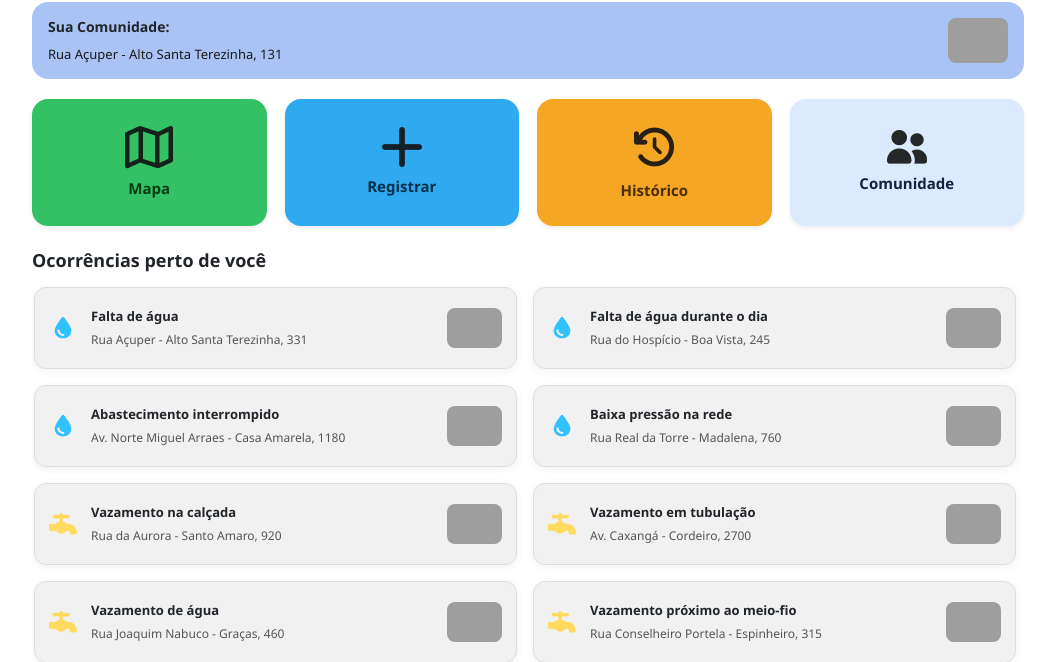
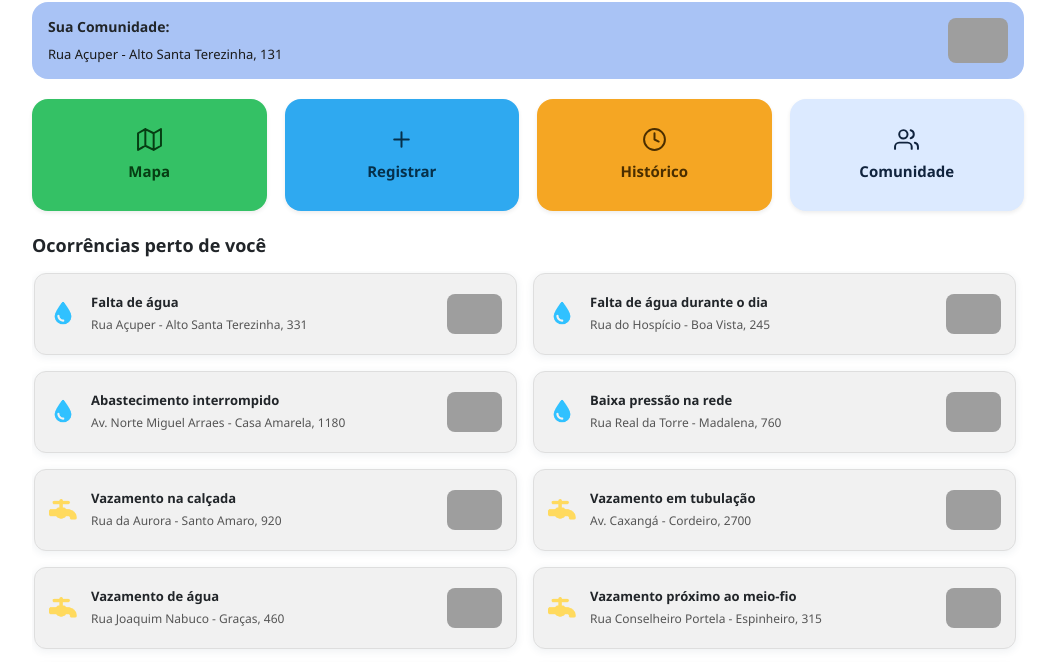
Before and after one commit to DennysRicardo007/PROJETO-INTEGRADOR, a website: page home.html in a window 1280 px wide. Shown: the part 166-828 px from the top of the page, without its empty margins (112-1167 px from the left). Drawn offline with nearby package versions, Linux system fonts and the light colour scheme; grey boxes are pictures that could not be loaded.

Commit message:
ajustes nos icones da tela home

```diff
--- a/css/home.css
+++ b/css/home.css
@@ -141,8 +141,15 @@ body {
   gap: 8px;
 }
 
-.btn-action i {
-  font-size: 28px;
+.btn-action .btn-icone {
+  width: 25px;
+  height: 25px;
+  flex: 0 0 25px;
+  fill: none;
+  stroke: currentColor;
+  stroke-width: 1.9;
+  stroke-linecap: round;
+  stroke-linejoin: round;
 }
 
 .btn-action span {
--- a/home.html
+++ b/home.html
@@ -79,29 +79,25 @@
       <div class="row g-2 mb-4 grid-botoes">
         <div class="col-6">
           <a href="mapa.html" class="btn-action btn-mapa shadow-sm">
-            <img src ="/img/mapa_icon.png" alt="Ícone de mapa" class="icone-mapa">
-            <span class="visually-hidden">Mapa</span>
+            <svg class="btn-icone" viewBox="0 0 24 24" aria-hidden="true"><path d="M1 6v16l7-4 8 4 7-4V2l-7 4-8-4-7 4zM8 2v16M16 6v16"></path></svg>
             <span>Mapa</span>
           </a>
         </div>
         <div class="col-6">
           <a href="registrar.html" class="btn-action btn-registrar shadow-sm">
-            <img src ="/img/registro_icon.png" alt="Ícone de registrar" class="icone-registrar">
-            <span class="visually-hidden">Registrar</span>
+            <svg class="btn-icone" viewBox="0 0 24 24" aria-hidden="true"><path d="M12 5v14M5 12h14"></path></svg>
             <span>Registrar</span>
           </a>
         </div>
         <div class="col-6">
           <a href="historico.html" class="btn-action btn-historico shadow-sm">
-            <img src ="/img/historico_icon.png" alt="Ícone de histórico" class="icone-historico">
-            <span class="visually-hidden">Histórico</span>
+            <svg class="btn-icone" viewBox="0 0 24 24" aria-hidden="true"><circle cx="12" cy="12" r="10"></circle><polyline points="12 6 12 12 16 14"></polyline></svg>
             <span>Histórico</span>
           </a>
         </div>
         <div class="col-6">
           <a href="comunidade.html" class="btn-action btn-comunidade shadow-sm">
-            <img src ="/img/comunidade_icon.png" alt="Ícone de comunidade" class="icone-comunidade">
-            <span class="visually-hidden">Comunidade</span>
+            <svg class="btn-icone" viewBox="0 0 24 24" aria-hidden="true"><path d="M17 21v-2a4 4 0 0 0-4-4H5a4 4 0 0 0-4 4v2"></path><circle cx="9" cy="7" r="4"></circle><path d="M23 21v-2a4 4 0 0 0-3-3.87M16 3.13a4 4 0 0 1 0 7.75"></path></svg>
             <span>Comunidade</span>
           </a>
         </div>
```
